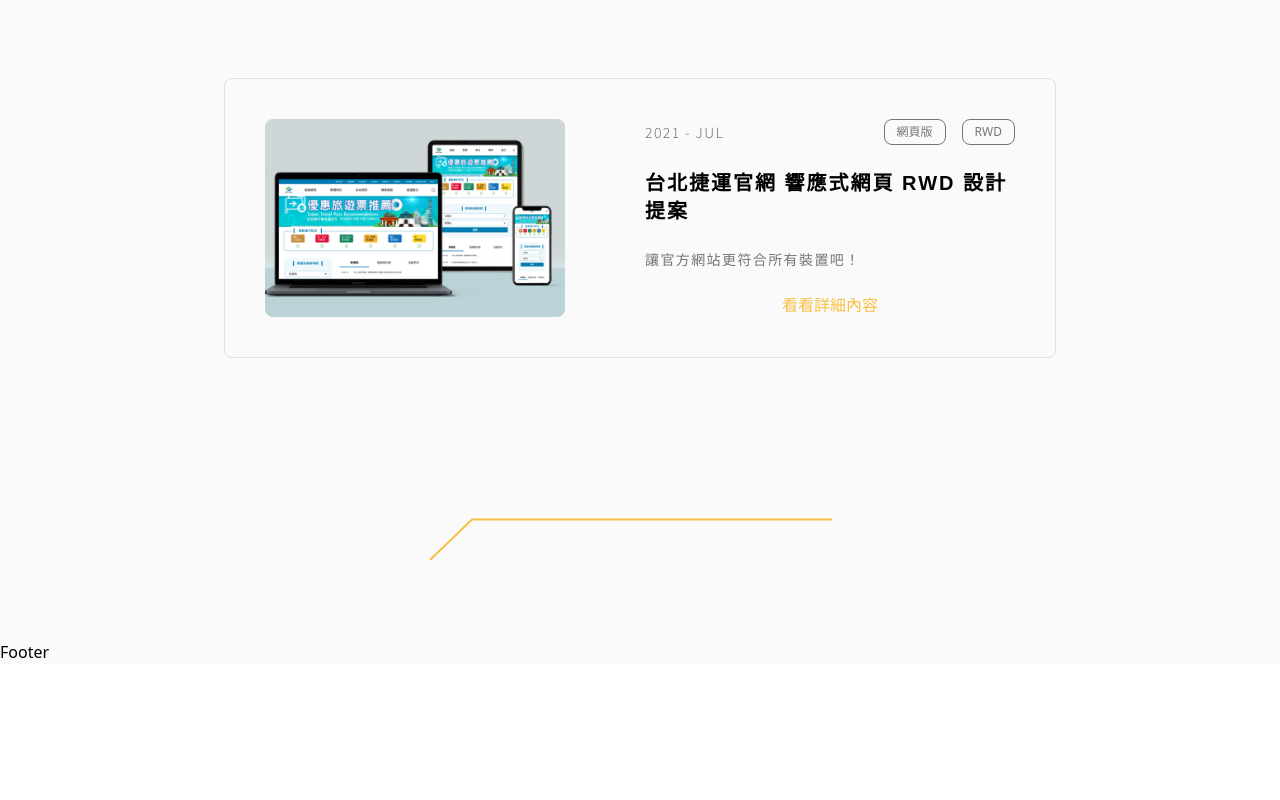
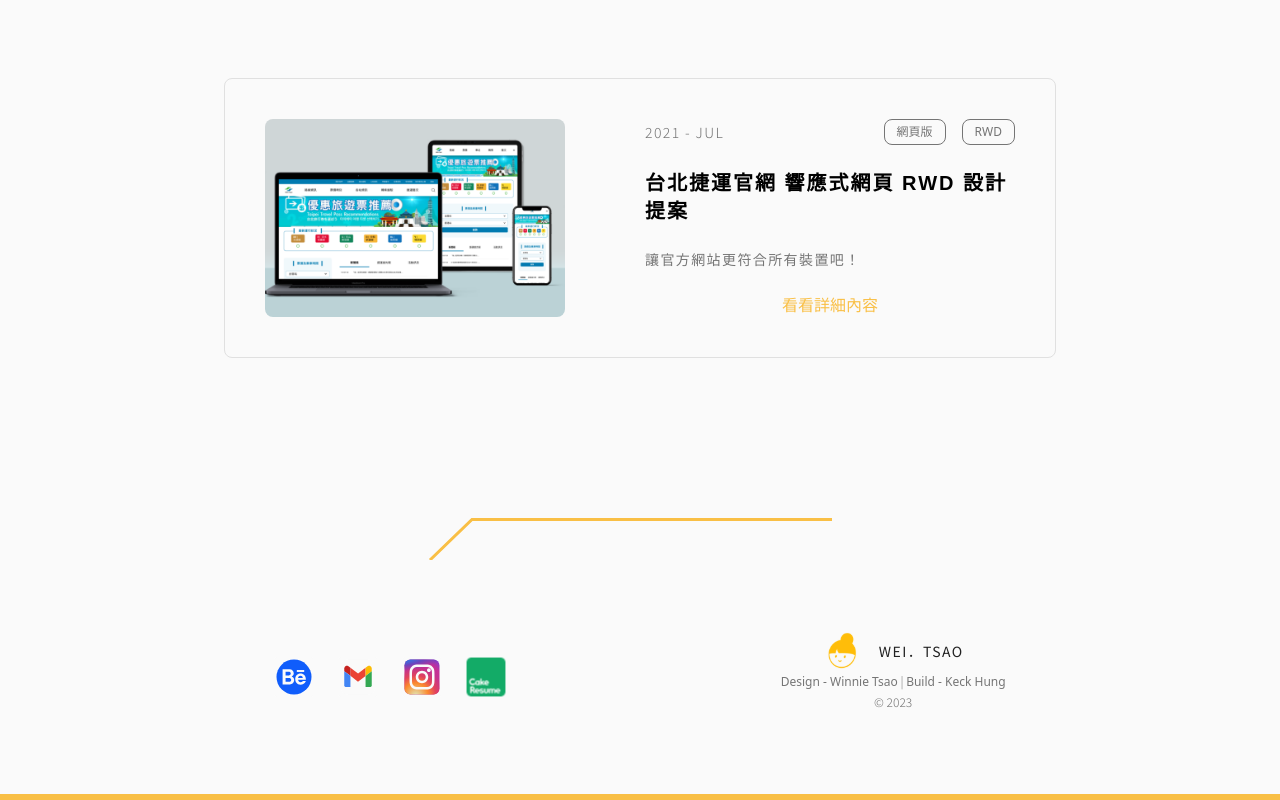
Before and after one commit to weicheng2138/portfolio-weitsao-v2, a Next.js app: page / in a window 1280 px wide. Shown: the part 920-1720 px from the top of the page. Before the commit the page ends 1584 px from the top, so only its background shows below. Built offline with nearby package versions, Linux system fonts and the light colour scheme.

Commit message:
feat(footer): complete implement footer, customhr and index page

```diff
--- a/src/components/CustomHR.tsx
+++ b/src/components/CustomHR.tsx
@@ -9,7 +9,7 @@
         <svg viewBox="0 0 420 42" className="h-full w-full">
           <polyline
             points="0,42 42,1.5 402,1.5"
-            className="fill-none stroke-current stroke-2 text-primary"
+            className="fill-none stroke-current stroke-3 text-primary"
           />
         </svg>
       )}
@@ -17,7 +17,7 @@
         <svg viewBox="0 0 420 42" className="h-full w-full">
           <polyline
             points="0,1.5 360,1.5 402,42"
-            className="fill-none stroke-current stroke-2 text-primary"
+            className="fill-none stroke-current stroke-3 text-primary"
           />
         </svg>
       )}
--- a/src/components/Footer.tsx
+++ b/src/components/Footer.tsx
@@ -1,5 +1,54 @@
+import { footerConfig } from '@/configs/footerConfig';
+import CustomLink from '@/components/CustomLink';
+import { SiteIcon, SocialIcon } from '@/components/Icons';
+
+type socialLinkType = keyof typeof footerConfig.socialLinks;
+const socialLinksKeys: socialLinkType[] = Object.keys(
+  footerConfig.socialLinks
+) as socialLinkType[];
+
 function Footer() {
-  return <div>Footer</div>;
+  return (
+    <footer className="flex w-full flex-col items-center justify-center border-b-[6px] border-primary bg-secondary01 sm:h-60 sm:flex-row sm:items-center sm:justify-evenly">
+      <section className="mb-20 mt-10 flex flex-row gap-6 sm:m-0">
+        {socialLinksKeys.map((key, index) => {
+          return (
+            <SocialIcon
+              href={footerConfig.socialLinks[key]}
+              key={index}
+              kind={key}
+            />
+          );
+        })}
+      </section>
+      <section className="flex flex-col items-center">
+        <CustomLink href="/">
+          <div className="flex items-center gap-4">
+            <SiteIcon />
+            <h1 className="font-notoSans text-sm font-normal tracking-wide text-secondary04">
+              WEI．TSAO
+            </h1>
+          </div>
+        </CustomLink>
+        <p className="mb-10 text-center text-xs leading-5 text-secondary03 sm:mb-3">
+          <CustomLink
+            href={footerConfig.design.link}
+            className="hover:text-primary"
+          >
+            Design - Winnie Tsao
+          </CustomLink>
+          &nbsp;|&nbsp;
+          <CustomLink
+            href={footerConfig.build.link}
+            className="hover:text-primary"
+          >
+            Build - Keck Hung
+          </CustomLink>
+          <br />© 2023
+        </p>
+      </section>
+    </footer>
+  );
 }
 
 export default Footer;
--- a/src/components/Icons/SocialIcon.tsx
+++ b/src/components/Icons/SocialIcon.tsx
@@ -25,7 +25,7 @@
   }
   return (
     <a
-      className=" block w-10"
+      className="block w-10"
       href={kind === 'gmail' ? `mailto:${href}` : href}
       target="_blank"
       rel="noreferrer noopener"
--- a/src/pages/index.tsx
+++ b/src/pages/index.tsx
@@ -89,7 +89,7 @@
           })}
         </section>
 
-        <CustomHR direction="left" className="mb-10 sm:mb-20" />
+        <CustomHR direction="left" />
       </main>
     </>
   );
--- a/tailwind.config.cjs
+++ b/tailwind.config.cjs
@@ -21,6 +21,10 @@
       4: '4px',
     },
     extend: {
+      strokeWidth: {
+        3: '3px',
+        4: '4px',
+      },
       colors: {
         primary: '#F9BF45',
         primaryLight: '#FAD689',
```
